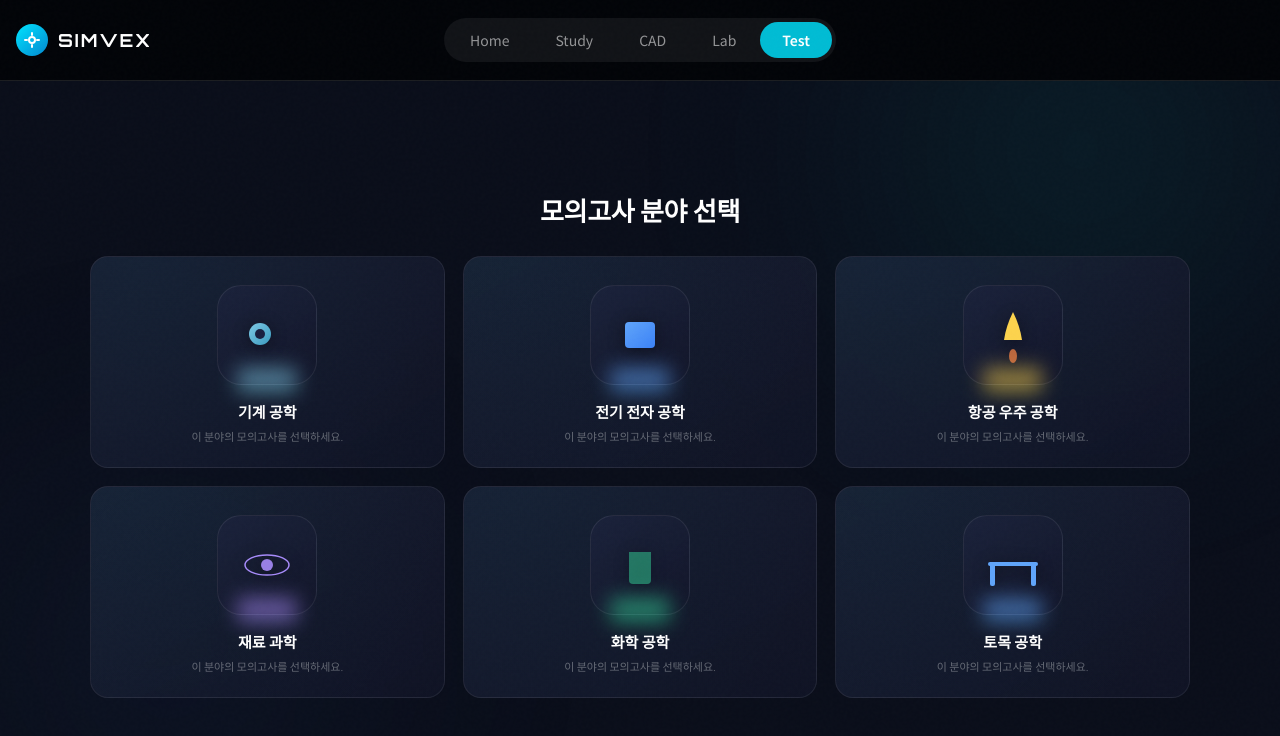
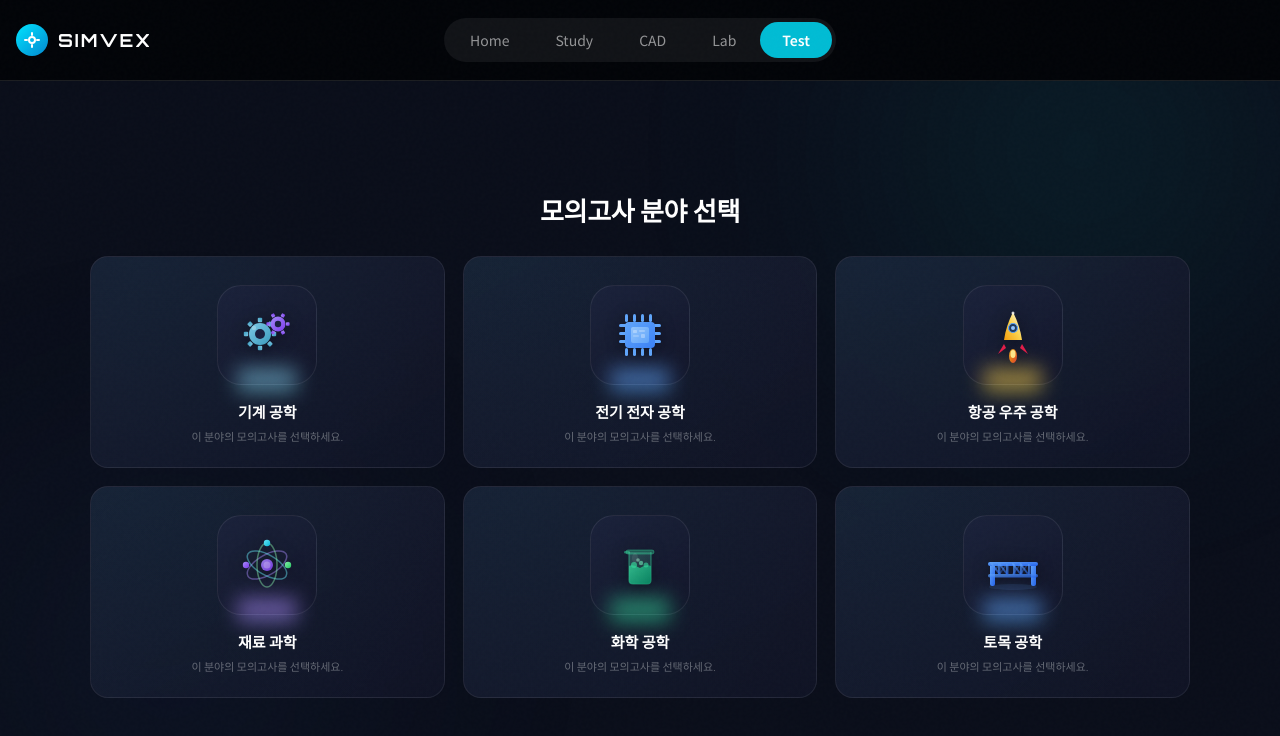
Before and after one commit to youoio4907/2026020614, a React (Create React App) app in the folder simvex-ui-main (1)/simvex-ui-main/: page / in a window 1280 px wide. Both pictures are taken after a click on the button "Test". Shown: the top 736 px of the page. Built offline with nearby package versions, Linux system fonts and the light colour scheme.

Commit message:
슬라이더바 나옴, test 아이콘, 패널 화살표

```diff
--- a/simvex-ui-main (1)/simvex-ui-main/src/Examfieldselectpage.js
+++ b/simvex-ui-main (1)/simvex-ui-main/src/Examfieldselectpage.js
@@ -3,7 +3,7 @@ import { useState } from "react";
 import "./Shared.css";
 import "./Studypage.css"; // Study 페이지와 같은 스타일 사용
 
-/* 분야별 SVG 아이콘 (Studypage와 동일) */
+/* 기계 공학 — 기어 조합 */
 const GearIcon = () => (
   <svg viewBox="0 0 58 58" fill="none">
     <defs>
@@ -11,12 +11,57 @@ const GearIcon = () => (
         <stop offset="0%" stopColor="#7ecae6" />
         <stop offset="100%" stopColor="#3a9bbf" />
       </linearGradient>
+      <linearGradient id="gearG2" x1="0%" y1="0%" x2="100%" y2="100%">
+        <stop offset="0%" stopColor="#a78bfa" />
+        <stop offset="100%" stopColor="#7c3aed" />
+      </linearGradient>
     </defs>
+    {/* 큰 기어 */}
     <circle cx="22" cy="28" r="11" fill="url(#gearG1)" />
     <circle cx="22" cy="28" r="5" fill="#1a2040" />
+    {[0, 45, 90, 135, 180, 225, 270, 315].map((a, i) => {
+      const rad = (a * Math.PI) / 180;
+      const x = 22 + 14 * Math.cos(rad);
+      const y = 28 + 14 * Math.sin(rad);
+      return (
+        <rect
+          key={i}
+          x={x - 2.2}
+          y={y - 2.2}
+          width="4.4"
+          height="4.4"
+          rx="1"
+          fill="url(#gearG1)"
+          transform={`rotate(${a},${x},${y})`}
+        />
+      );
+    })}
+    {/* 작은 기어 */}
+    <circle cx="40" cy="18" r="7.5" fill="url(#gearG2)" />
+    <circle cx="40" cy="18" r="3.2" fill="#1a2040" />
+    {[0, 60, 120, 180, 240, 300].map((a, i) => {
+      const rad = (a * Math.PI) / 180;
+      const x = 40 + 9.8 * Math.cos(rad);
+      const y = 18 + 9.8 * Math.sin(rad);
+      return (
+        <rect
+          key={i}
+          x={x - 1.8}
+          y={y - 1.8}
+          width="3.6"
+          height="3.6"
+          rx="0.8"
+          fill="url(#gearG2)"
+          transform={`rotate(${a},${x},${y})`}
+        />
+      );
+    })}
+    {/* 눈 — 큰 기어 위에 작은 밝은 원 */}
+    <circle cx="16" cy="22" r="2.2" fill="rgba(255,255,255,0.25)" />
   </svg>
 );
 
+/* 전기 전자 공학 — CPU 칩 */
 const ChipIcon = () => (
   <svg viewBox="0 0 58 58" fill="none">
     <defs>
@@ -24,38 +69,208 @@ const ChipIcon = () => (
         <stop offset="0%" stopColor="#60a5fa" />
         <stop offset="100%" stopColor="#3b82f6" />
       </linearGradient>
+      <linearGradient id="chipCenter" x1="0%" y1="0%" x2="100%" y2="100%">
+        <stop offset="0%" stopColor="#93c5fd" />
+        <stop offset="100%" stopColor="#60a5fa" />
+      </linearGradient>
     </defs>
+    {/* 핀 — 위 */}
+    {[14, 22, 30, 38].map((x, i) => (
+      <rect key={`t${i}`} x={x} y="8" width="3" height="8" rx="1.5" fill="#60a5fa" />
+    ))}
+    {/* 핀 — 아래 */}
+    {[14, 22, 30, 38].map((x, i) => (
+      <rect key={`b${i}`} x={x} y="42" width="3" height="8" rx="1.5" fill="#60a5fa" />
+    ))}
+    {/* 핀 — 왼쪽 */}
+    {[18, 26, 34].map((y, i) => (
+      <rect key={`l${i}`} x="8" y={y} width="8" height="3" rx="1.5" fill="#60a5fa" />
+    ))}
+    {/* 핀 — 오른쪽 */}
+    {[18, 26, 34].map((y, i) => (
+      <rect key={`r${i}`} x="42" y={y} width="8" height="3" rx="1.5" fill="#60a5fa" />
+    ))}
+    {/* 본체 */}
     <rect x="14" y="16" width="30" height="26" rx="4" fill="url(#chipBody)" />
+    {/* 중앙 칩 다이 */}
+    <rect x="20" y="21" width="18" height="16" rx="2" fill="url(#chipCenter)" />
+    {/* 회로 패턴 */}
+    <rect x="22" y="24" width="4" height="3" rx="0.8" fill="rgba(255,255,255,0.3)" />
+    <rect x="28" y="24" width="6" height="2" rx="0.8" fill="rgba(255,255,255,0.25)" />
+    <rect x="22" y="29" width="6" height="2" rx="0.8" fill="rgba(255,255,255,0.2)" />
+    <rect x="30" y="28" width="4" height="4" rx="0.8" fill="rgba(255,255,255,0.3)" />
   </svg>
 );
 
+/* 항공 우주 공학 — 로켓 */
 const RocketIcon = () => (
   <svg viewBox="0 0 58 58" fill="none">
-    <ellipse cx="29" cy="50" rx="4" ry="7" fill="#ff8844" opacity="0.7" />
-    <path d="M29,6 Q22,20 20,34 L38,34 Q36,20 29,6 Z" fill="#fcd34d" />
+    <defs>
+      <linearGradient id="rocketBody" x1="0%" y1="100%" x2="100%" y2="0%">
+        <stop offset="0%" stopColor="#f59e0b" />
+        <stop offset="50%" stopColor="#fcd34d" />
+        <stop offset="100%" stopColor="#fff" />
+      </linearGradient>
+      <linearGradient id="rocketFlame" x1="0%" y1="0%" x2="100%" y2="100%">
+        <stop offset="0%" stopColor="#fbbf24" />
+        <stop offset="60%" stopColor="#f97316" />
+        <stop offset="100%" stopColor="#ef4444" />
+      </linearGradient>
+    </defs>
+    {/* 불꽃 */}
+    <ellipse cx="29" cy="50" rx="4" ry="7" fill="url(#rocketFlame)" opacity="0.9" />
+    <ellipse cx="29" cy="48" rx="2.5" ry="4" fill="#fde68a" />
+    {/* 날개 왼쪽 */}
+    <path d="M20,38 L14,48 L22,42 Z" fill="#e11d48" />
+    {/* 날개 오른쪽 */}
+    <path d="M38,38 L44,48 L36,42 Z" fill="#e11d48" />
+    {/* 본체 */}
+    <path d="M29,6 Q22,20 20,34 L38,34 Q36,20 29,6 Z" fill="url(#rocketBody)" />
+    {/* 창문 */}
+    <circle cx="29" cy="22" r="4.5" fill="#1e3a5f" stroke="#60a5fa" strokeWidth="1.2" />
+    <circle cx="29" cy="22" r="2" fill="#93c5fd" />
+    {/* 꼭짓점 빛 */}
+    <circle cx="29" cy="7" r="1.5" fill="#fff" opacity="0.8" />
   </svg>
 );
 
+/* 재료 과학 — 원자 모델 */
 const AtomIcon = () => (
   <svg viewBox="0 0 58 58" fill="none">
-    <ellipse cx="29" cy="29" rx="22" ry="10" fill="none" stroke="#a78bfa" strokeWidth="1.5" />
-    <circle cx="29" cy="29" r="6" fill="#a78bfa" opacity="0.9" />
+    <defs>
+      <linearGradient id="orb1" x1="0%" y1="0%" x2="100%" y2="100%">
+        <stop offset="0%" stopColor="#a78bfa" />
+        <stop offset="100%" stopColor="#7c3aed" />
+      </linearGradient>
+      <linearGradient id="orb2" x1="0%" y1="0%" x2="100%" y2="100%">
+        <stop offset="0%" stopColor="#67e8f9" />
+        <stop offset="100%" stopColor="#06b6d4" />
+      </linearGradient>
+      <linearGradient id="orb3" x1="0%" y1="0%" x2="100%" y2="100%">
+        <stop offset="0%" stopColor="#86efac" />
+        <stop offset="100%" stopColor="#22c55e" />
+      </linearGradient>
+    </defs>
+    {/* 궤도 타원 1 */}
+    <ellipse
+      cx="29"
+      cy="29"
+      rx="22"
+      ry="10"
+      fill="none"
+      stroke="rgba(167,139,250,0.45)"
+      strokeWidth="1.5"
+      transform="rotate(-30,29,29)"
+    />
+    {/* 궤도 타원 2 */}
+    <ellipse
+      cx="29"
+      cy="29"
+      rx="22"
+      ry="10"
+      fill="none"
+      stroke="rgba(103,232,249,0.45)"
+      strokeWidth="1.5"
+      transform="rotate(30,29,29)"
+    />
+    {/* 궤도 타원 3 */}
+    <ellipse
+      cx="29"
+      cy="29"
+      rx="22"
+      ry="10"
+      fill="none"
+      stroke="rgba(134,239,172,0.45)"
+      strokeWidth="1.5"
+      transform="rotate(90,29,29)"
+    />
+    {/* 궤도 위 전자 */}
+    <circle cx="8" cy="29" r="3.2" fill="url(#orb1)" />
+    <circle cx="29" cy="7" r="3.2" fill="url(#orb2)" />
+    <circle cx="50" cy="29" r="3.2" fill="url(#orb3)" />
+    {/* 중앙 핵 */}
+    <circle cx="29" cy="29" r="6" fill="url(#orb1)" opacity="0.9" />
+    <circle cx="29" cy="29" r="3.5" fill="#fff" opacity="0.25" />
   </svg>
 );
 
+/* 화학 공학 — 비커 + 거품 */
 const BeakerIcon = () => (
   <svg viewBox="0 0 58 58" fill="none">
-    <path d="M18,16 L18,44 Q18,48 22,48 L36,48 Q40,48 40,44 L40,16" fill="#34d399" opacity="0.5" />
+    <defs>
+      <linearGradient id="liquid" x1="0%" y1="0%" x2="100%" y2="100%">
+        <stop offset="0%" stopColor="#34d399" />
+        <stop offset="100%" stopColor="#059669" />
+      </linearGradient>
+      <linearGradient id="beakerG" x1="0%" y1="0%" x2="100%" y2="100%">
+        <stop offset="0%" stopColor="rgba(100,200,180,0.3)" />
+        <stop offset="100%" stopColor="rgba(60,140,130,0.2)" />
+      </linearGradient>
+    </defs>
+    {/* 비커 본체 */}
+    <path
+      d="M18,16 L18,44 Q18,48 22,48 L36,48 Q40,48 40,44 L40,16"
+      fill="url(#beakerG)"
+      stroke="rgba(52,211,153,0.5)"
+      strokeWidth="1.2"
+      strokeLinejoin="round"
+    />
+    {/* 입구 */}
+    <rect x="15" y="14" width="28" height="4" rx="2" fill="rgba(52,211,153,0.35)" stroke="rgba(52,211,153,0.5)" strokeWidth="0.8" />
+    {/* 뚜꼭지 */}
+    <rect x="13" y="15" width="6" height="2.5" rx="1.2" fill="rgba(52,211,153,0.5)" />
+    {/* 액체 */}
+    <path
+      d="M18,30 Q22,28 29,32 Q35,28 40,30 L40,44 Q40,48 36,48 L22,48 Q18,48 18,44 Z"
+      fill="url(#liquid)"
+      opacity="0.8"
+    />
+    {/* 거품 */}
+    <circle cx="23" cy="29" r="3" fill="#34d399" opacity="0.7" />
+    <circle cx="30" cy="27" r="2.2" fill="#6ee7b7" opacity="0.6" />
+    <circle cx="35" cy="29" r="2.5" fill="#34d399" opacity="0.65" />
+    <circle cx="27" cy="24" r="1.8" fill="#a7f3d0" opacity="0.5" />
+    {/* 반사 */}
+    <ellipse cx="24" cy="22" rx="3" ry="5" fill="rgba(255,255,255,0.08)" />
   </svg>
 );
 
+/* 토목 공학 — 다리 */
 const BridgeIcon = () => (
   <svg viewBox="0 0 58 58" fill="none">
-    <rect x="6" y="28" width="5" height="22" rx="2" fill="#60a5fa" />
-    <rect x="47" y="28" width="5" height="22" rx="2" fill="#60a5fa" />
-    <rect x="4" y="26" width="50" height="4" rx="2" fill="#60a5fa" />
+    <defs>
+      <linearGradient id="bridgeG" x1="0%" y1="0%" x2="100%" y2="100%">
+        <stop offset="0%" stopColor="#60a5fa" />
+        <stop offset="100%" stopColor="#2563eb" />
+      </linearGradient>
+    </defs>
+    {/* 기둥 */}
+    <rect x="6" y="28" width="5" height="22" rx="2" fill="url(#bridgeG)" />
+    <rect x="47" y="28" width="5" height="22" rx="2" fill="url(#bridgeG)" />
+    {/* 윗보/아랫보 */}
+    <rect x="4" y="26" width="50" height="4" rx="2" fill="url(#bridgeG)" />
+    <rect x="4" y="38" width="50" height="3.5" rx="1.8" fill="url(#bridgeG)" opacity="0.75" />
+    {/* 수직 */}
+    {[14, 22, 29, 36, 44].map((x, i) => (
+      <rect key={`v${i}`} x={x} y="28" width="2.5" height="10.5" fill="url(#bridgeG)" opacity="0.7" />
+    ))}
+    {/* 트러스 */}
+    <line x1="8" y1="28" x2="15.5" y2="38" stroke="url(#bridgeG)" strokeWidth="2" strokeLinecap="round" opacity="0.6" />
+    <line x1="15.5" y1="28" x2="23" y2="38" stroke="url(#bridgeG)" strokeWidth="2" strokeLinecap="round" opacity="0.6" />
+    <line x1="29" y1="28" x2="36.5" y2="38" stroke="url(#bridgeG)" strokeWidth="2" strokeLinecap="round" opacity="0.6" />
+    <line x1="36.5" y1="28" x2="44" y2="38" stroke="url(#bridgeG)" strokeWidth="2" strokeLinecap="round" opacity="0.6" />
+    <line x1="15.5" y1="28" x2="8" y2="38" stroke="url(#bridgeG)" strokeWidth="1.5" strokeLinecap="round" opacity="0.35" />
+    <line x1="23" y1="28" x2="15.5" y2="38" stroke="url(#bridgeG)" strokeWidth="1.5" strokeLinecap="round" opacity="0.35" />
+    <line x1="36.5" y1="28" x2="29" y2="38" stroke="url(#bridgeG)" strokeWidth="1.5" strokeLinecap="round" opacity="0.35" />
+    <line x1="44" y1="28" x2="36.5" y2="38" stroke="url(#bridgeG)" strokeWidth="1.5" strokeLinecap="round" opacity="0.35" />
+    {/* 하단 */}
+    <ellipse cx="29" cy="51" rx="24" ry="3" fill="rgba(96,165,250,0.1)" />
   </svg>
 );
+
+/* ════════════════════════════════════════════ */
+/*  카드 데이터                                  */
+/* ════════════════════════════════════════════ */
 
 const FIELDS = [
   { icon: <GearIcon />, glowColor: "#7ecae6", title: "기계 공학" },
--- a/simvex-ui-main (1)/simvex-ui-main/src/Learnpage.css
+++ b/simvex-ui-main (1)/simvex-ui-main/src/Learnpage.css
@@ -1261,6 +1261,7 @@
   border: 1px solid rgba(255, 255, 255, 0.1);
   border-radius: 12px;
   box-shadow: 0 4px 12px rgba(0, 0, 0, 0.3);
+  z-index: 10;
 }
 
 .assembly-slider-label {
```
Also changed, not shown: simvex-ui-main (1)/simvex-ui-main/src/Examproductselectpage.js (+51 -23 lines), simvex-ui-main (1)/simvex-ui-main/src/Learnpage.js (+3 -7 lines).
